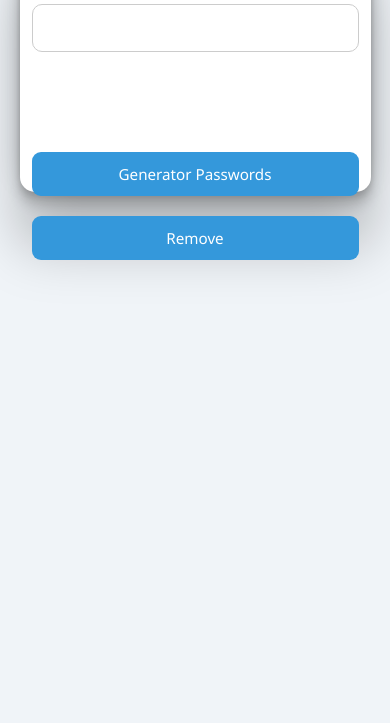
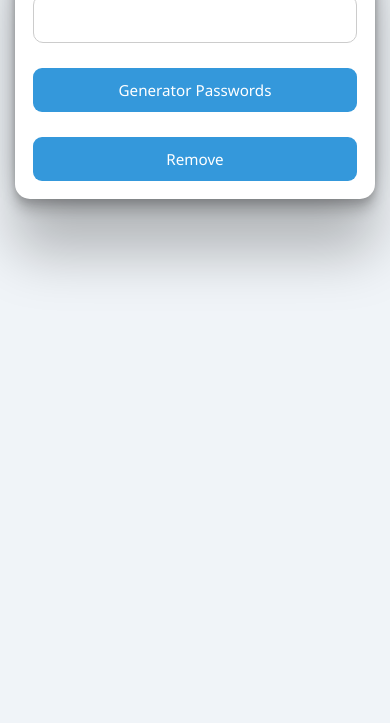
Before and after one commit to shahsawar0346/passwords_generate_project, a plain HTML site: page index.html in a window 390 px wide. Shown: the part 121-844 px from the top of the page. Drawn offline with Linux system fonts and the light colour scheme.

Commit message:
Refactor styles for improved layout and responsiveness

```diff
--- a/style.css
+++ b/style.css
@@ -7,41 +7,48 @@
 
 body {
     background-color: #f0f4f8;
+    min-height: 100vh;
 }
 
+/* Center wrapper */
 .card-body {
-    background-color: transparent;
     display: flex;
     justify-content: center;
-    margin-top: 50px;
+    align-items: center;
+    padding: 40px 15px;
 }
 
+/* Card */
 .card {
-    border: none;
     background-color: #ffffff;
-    box-shadow: 0 4px 15px rgba(0, 0, 0, 0.1);
-    height: 80vh;
-    width: 35vw;
+    width: 100%;
+    max-width: 420px;   /* desktop control */
+    padding: 25px;
     border-radius: 15px;
-    padding: 20px;
-    box-shadow: rgba(0, 0, 0, 0.25) 0px 54px 55px, rgba(0, 0, 0, 0.12) 0px -12px 30px, rgba(0, 0, 0, 0.12) 0px 4px 6px, rgba(0, 0, 0, 0.17) 0px 12px 13px, rgba(0, 0, 0, 0.09) 0px -3px 5px;
+    box-shadow:
+        rgba(0, 0, 0, 0.25) 0px 54px 55px,
+        rgba(0, 0, 0, 0.12) 0px -12px 30px,
+        rgba(0, 0, 0, 0.12) 0px 4px 6px,
+        rgba(0, 0, 0, 0.17) 0px 12px 13px,
+        rgba(0, 0, 0, 0.09) 0px -3px 5px;
 }
 
+/* Heading */
 h1 {
     text-align: center;
     color: #2c3e50;
-    margin-top: 20px;
+    margin-bottom: 30px;
     text-shadow: 0 0 10px rgba(52, 152, 219, 0.5);
 }
 
+/* Input */
 input {
     width: 100%;
-    padding: 20px;
-    margin-top: 40px;
-    font-size: 1.2rem;
+    padding: 16px;
+    font-size: 1.1rem;
     border-radius: 10px;
     border: 1px solid #ccc;
-    transition: border-color 0.3s, box-shadow 0.3s;
+    transition: 0.3s;
 }
 
 input:focus {
@@ -50,65 +57,49 @@ input:focus {
     outline: none;
 }
 
+/* Button */
 button {
-    position: relative;
-    top: 80px;
     width: 100%;
-    padding: 15px;
+    padding: 14px;
+    margin-top: 25px;
     border-radius: 9px;
-    font-size: 1.1rem;
+    font-size: 1.05rem;
     border: none;
     background-color: #3498db;
     color: white;
     cursor: pointer;
-    transition: background-color 0.3s ease;
-    margin-top: 20px;
+    transition: 0.3s;
 }
 
 button:hover {
     background-color: #2980b9;
 }
-/* Responsive for tablets */
+
+/* ================= TABLET ================= */
 @media (max-width: 1024px) {
     .card {
-        width: 60vw;
-        height: auto;
-        padding: 15px;
+        max-width: 500px;
+        padding: 22px;
     }
 
     h1 {
-        font-size: 1.5rem;
-    }
-
-    input {
-        padding: 16px;
-        font-size: 1.1rem;
-        margin-top: 30px;
-    }
-
-    button {
-        padding: 14px;
-        font-size: 1rem;
+        font-size: 1.6rem;
     }
 }
 
-/* Responsive for mobile */
+/* ================= MOBILE ================= */
 @media (max-width: 480px) {
     .card {
-        width: 90%;
-        height: auto;
-        padding: 12px;
+        padding: 18px;
     }
 
     h1 {
         font-size: 1.3rem;
-        margin-top: 15px;
     }
 
     input {
         padding: 12px;
         font-size: 1rem;
-        margin-top: 20px;
     }
 
     button {
```
